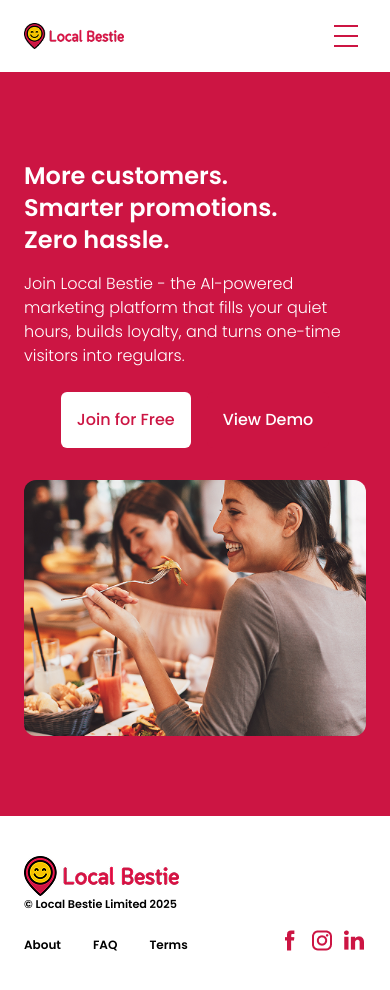
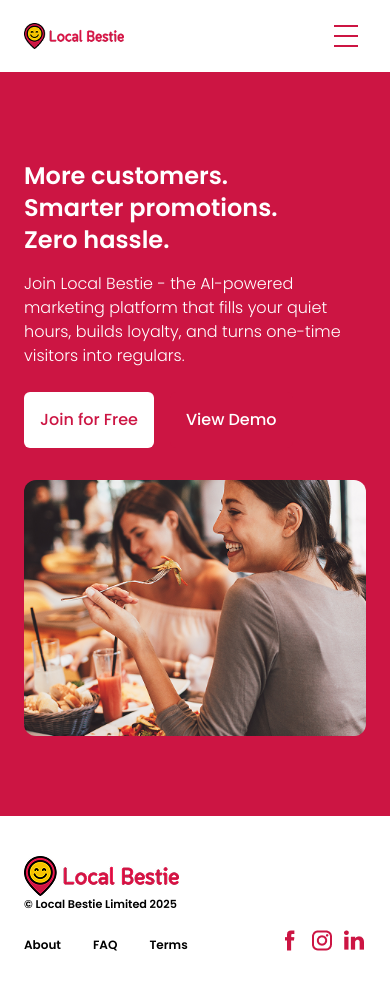
Before and after one commit to p0nyo/lb-landing-page, a Next.js app: page / in a window 390 px wide. Shown: the top 990 px of the page. Built offline with nearby package versions, Linux system fonts and the light colour scheme.

Commit message:
fix: consistent padding throughout sections

```diff
--- a/src/app/components/Footer/Footer.tsx
+++ b/src/app/components/Footer/Footer.tsx
@@ -5,7 +5,7 @@ import SocialIcons from "./SocialIcons";
 export default function Footer() {
   return (
     <footer className="w-full bg-white">
-      <div className="mx-auto px-6 md:px-20 py-10 flex md:items-center">
+      <div className="max-w-7xl mx-auto px-6 md:px-20 py-10 flex md:items-center">
         {/* Logo */}
         <div className="flex-1 flex flex-col md:flex-row justify-start gap-y-6">
           <FooterLogo />
--- a/src/app/components/Header/Header.tsx
+++ b/src/app/components/Header/Header.tsx
@@ -1,11 +1,11 @@
 import Image from "next/image";
 
-import { CommonButton }from "@/app/components/common";
+import { CommonButton } from "@/app/components/common";
 
 export default function Header() {
   return (
     <nav className="w-full bg-white fixed top-0 left-0 right-0 z-50">
-      <div className="max-w-[1920px] mx-auto px-6 md:px-20 py-6 h-18 flex items-center justify-between">
+      <div className="max-w-7xl mx-auto px-6 md:px-20 py-6 h-18 flex items-center justify-between">
         <div className="flex items-center justify-between w-full">
           {/* Logo on the left */}
           <div className="flex-shrink-0 w-[100px] md:w-[155px]">
--- a/src/app/components/Hero/Hero.tsx
+++ b/src/app/components/Hero/Hero.tsx
@@ -3,9 +3,9 @@ import { Bounded, CommonButton } from "@/app/components/common";
 
 export default function Hero() {
   return (
-    <Bounded className="bg-lb-red flex items-center">
-      <div className="max-w-7xl mx-auto grid md:grid-cols-2 gap-8">
-        <div className="flex flex-col justify-center text-white">
+    <div className="bg-lb-red flex items-center">
+      <Bounded className="grid md:grid-cols-2 gap-8">
+        <div className="flex flex-col justify-center items-start text-white">
           <h1 className="text-2xl md:text-4xl font-semibold mb-4">
             More customers. <br />
             Smarter promotions. <br />
@@ -38,7 +38,7 @@ export default function Hero() {
             className="rounded-xl object-cover"
           />
         </div>
-      </div>
-    </Bounded>
+      </Bounded>
+    </div>
   );
 }
--- a/src/app/components/common/Bounded.tsx
+++ b/src/app/components/common/Bounded.tsx
@@ -7,7 +7,7 @@ type BoundedProps = {
 
 export default function Bounded({ children, className = "" }: BoundedProps) {
   return (
-    <div className={`w-full max-w-[1920px] mx-auto px-6 md:px-20 pt-40 pb-20 md:pt-38 mdpb-32 ${className}`}>
+    <div className={`w-full max-w-7xl mx-auto px-6 md:px-20 pt-40 pb-20 md:pt-38 md:pb-32 ${className}`}>
       {children}
     </div>
   );
```
